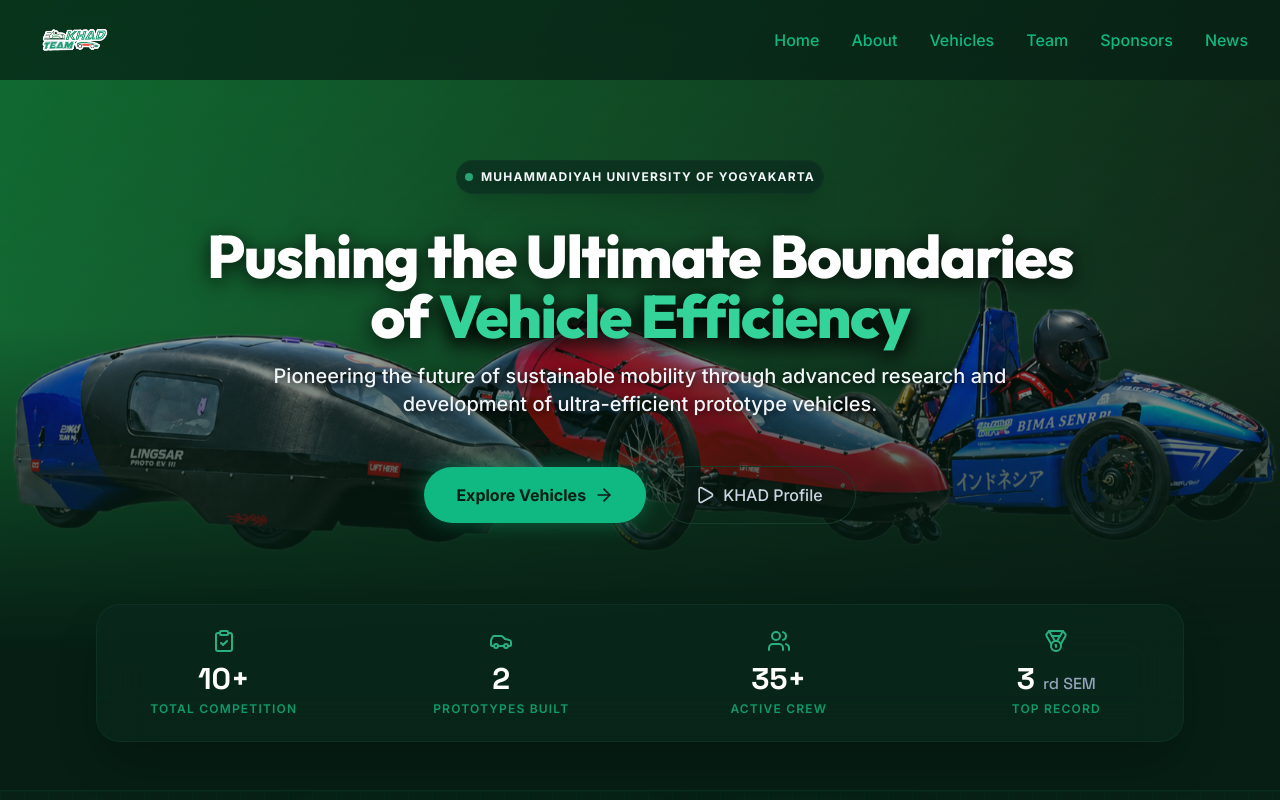
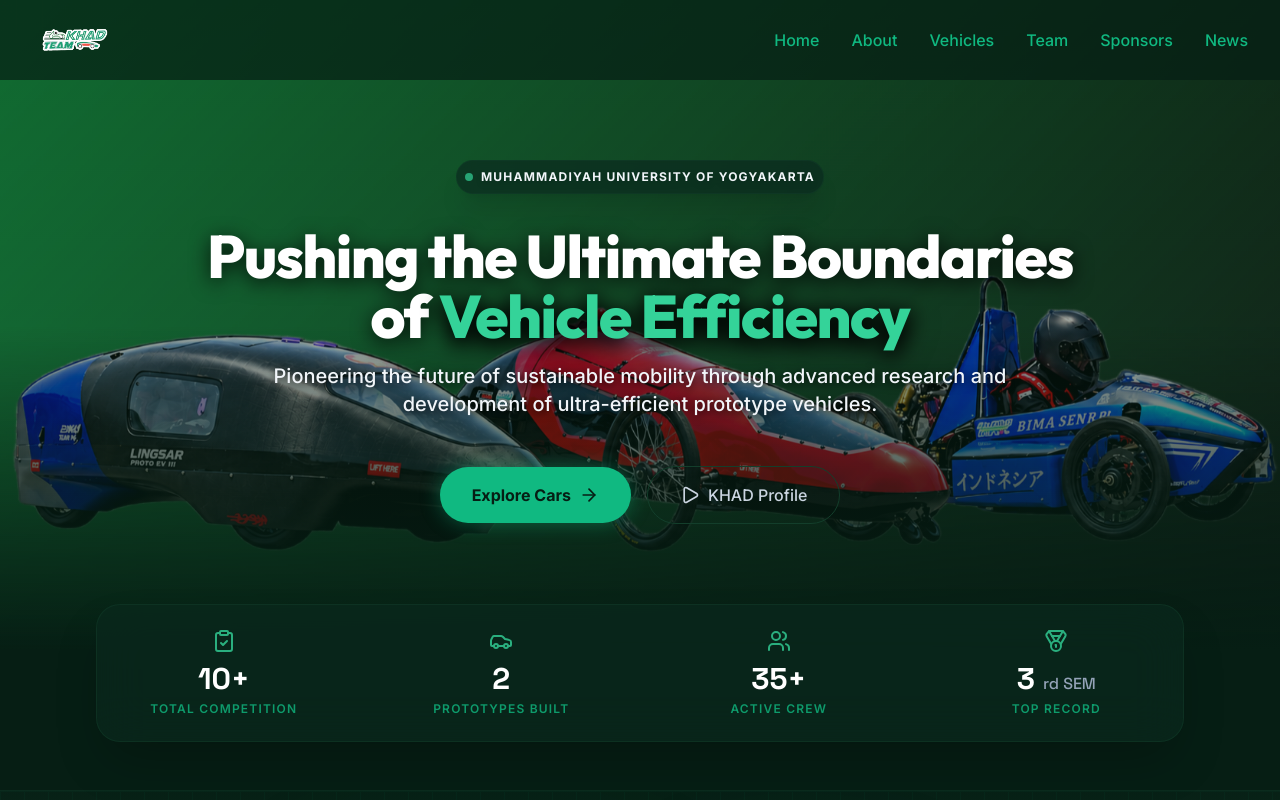
Before and after one commit to Faizaditya-oss/KHAD_web2026, a React (Vite) app: page / in a window 1280 px wide. Shown: the top 800 px of the page. Built offline with nearby package versions, Linux system fonts and the light colour scheme.

Commit message:
Add different words

```diff
--- a/src/pages/Home.jsx
+++ b/src/pages/Home.jsx
@@ -72,7 +72,7 @@
 
           <div className="flex flex-col sm:flex-row items-center justify-center gap-4">
             <Link to="/vehicles" className="w-full sm:w-auto px-8 py-4 rounded-full bg-emerald-500 hover:bg-white text-khad-dark font-bold transition-all duration-300 shadow-[0_0_20px_rgba(16,185,129,0.4)]  flex items-center justify-center gap-2 group">
-              Explore Vehicles
+              Explore Cars
               <ArrowRight className="w-5 h-5 group-hover:translate-x-1 transition-transform" />
             </Link>
             <button
```
